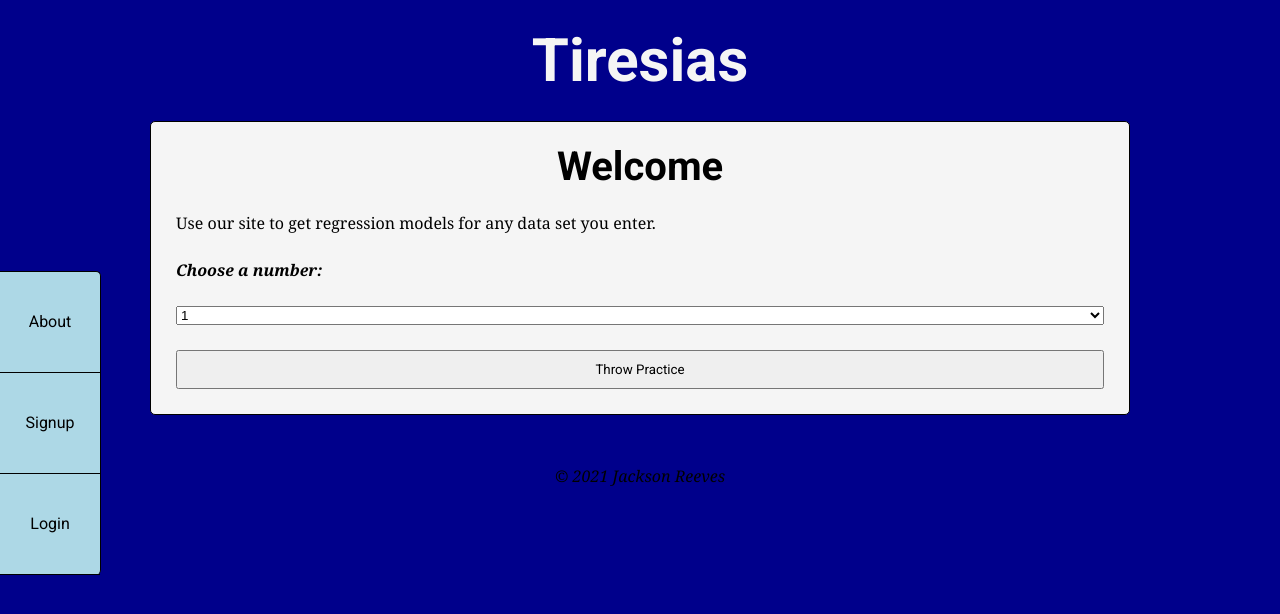
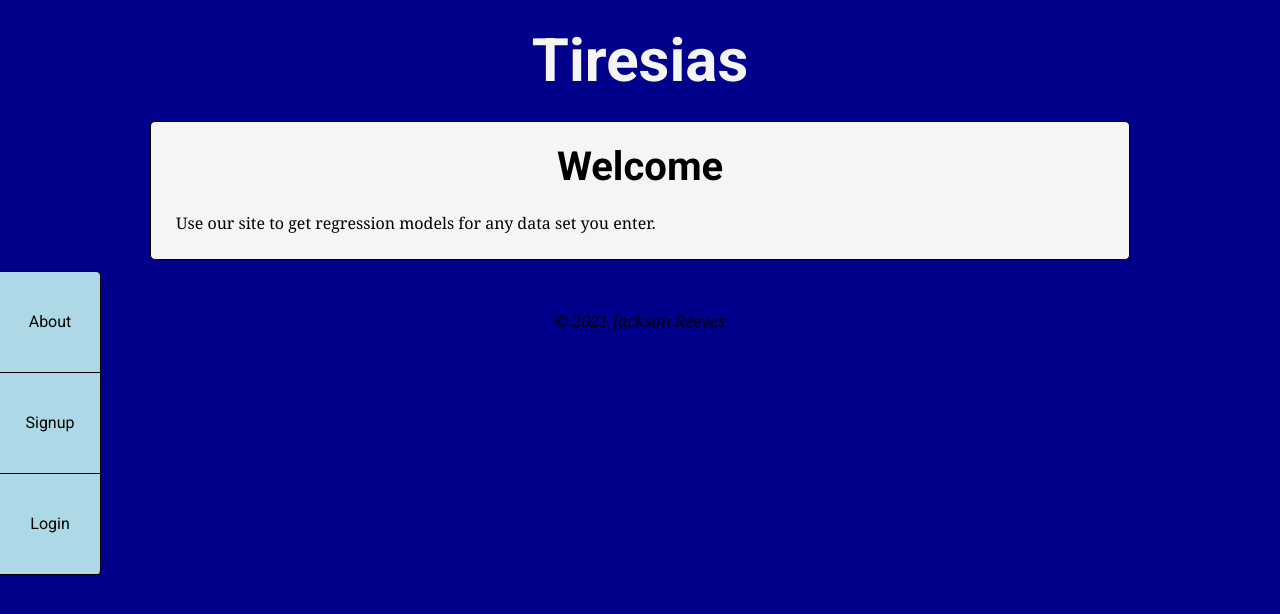
Before and after one commit to jtreeves/predictions-frontend, a React (Create React App) app: page /welcome in a window 1280 px wide. Shown: the top 614 px of the page. Built offline with nearby package versions, Linux system fonts and the light colour scheme; no server answers.

Commit message:
[Welcome] Remove test button for throw practice

```diff
--- a/src/components/pages/main/Welcome.js
+++ b/src/components/pages/main/Welcome.js
@@ -1,55 +1,10 @@
 import '../../../style/main/welcome.css'
 
-import { useState } from 'react'
-import axios from 'axios'
-const REACT_APP_SERVER_URL = process.env.REACT_APP_SERVER_URL
-
 function Welcome() {
-    const [input, setInput] = useState(0)
-
-    const handleInput = (e) => {
-        setInput(e.target.value)
-    }
-
-    const throwPractice = async (e) => {
-        e.preventDefault()
-        const number = parseInt(input)
-        try {
-            const receivedMessage = await axios.post(
-                REACT_APP_SERVER_URL + 'throw',
-                {number}
-            )
-            console.log('SUCCESS: ', receivedMessage.data.msg)
-        } catch (error) {
-            console.log('FAILURE: ', error.response.data.msg)
-        }
-    }
     return (
         <main className="welcome">
             <h1>Welcome</h1>
             <p>Use our site to get regression models for any data set you enter.</p>
-            <label for="number">
-                Choose a number:
-            </label>
-
-            <select
-                name="number"
-                id="number"
-                onChange={handleInput}
-            >
-                <option value="1">1</option>
-                <option value="2">2</option>
-                <option value="3">3</option>
-                <option value="4">4</option>
-                <option value="5">5</option>
-                <option value="6">6</option>
-                <option value="one">one</option>
-                <option value="two">two</option>
-            </select>
-
-            <button onClick={throwPractice}>
-                Throw Practice
-            </button>
         </main>
     )
 }
```
